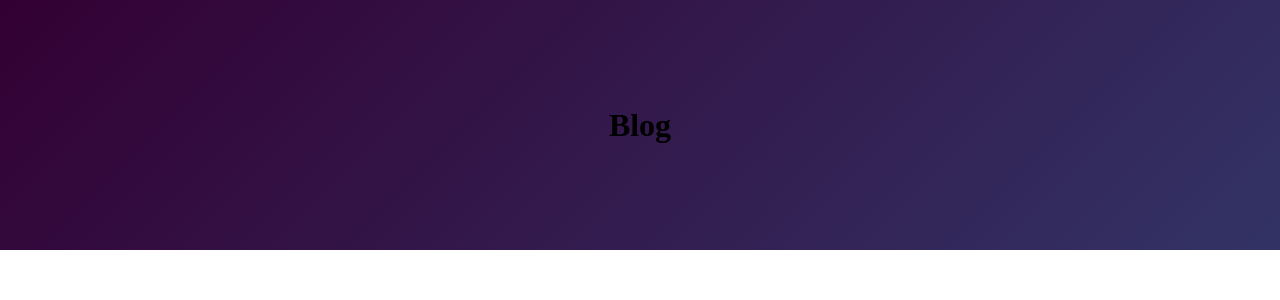
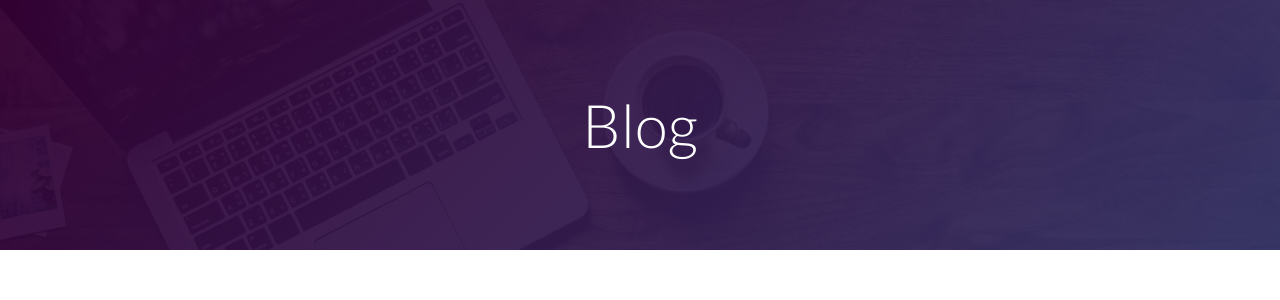
Before and after one commit to Mohammedazzam/-vuejs-simple-blog, a Vue app: page / in a window 1280 px wide. Shown: the top 300 px of the page. Built offline with nearby package versions, Linux system fonts and the light colour scheme.

Commit message:
(4 header part2 حملت ال sass + عمل التنسيقات والخطوط)

```diff
--- a/package.json
+++ b/package.json
@@ -9,6 +9,8 @@
   },
   "dependencies": {
     "core-js": "^3.6.5",
+    "node-sass": "^4.14.1",
+    "sass-loader": "^9.0.1",
     "vue": "^2.6.11"
   },
   "devDependencies": {
--- a/public/index.html
+++ b/public/index.html
@@ -1,17 +1,23 @@
 <!DOCTYPE html>
 <html lang="en">
-  <head>
+
+<head>
     <meta charset="utf-8">
     <meta http-equiv="X-UA-Compatible" content="IE=edge">
     <meta name="viewport" content="width=device-width,initial-scale=1.0">
     <link rel="icon" href="<%= BASE_URL %>favicon.ico">
-    <title><%= htmlWebpackPlugin.options.title %></title>
-  </head>
-  <body>
+    <link href="https://fonts.googleapis.com/css?family=Lato:300,300i,400,400i,700" rel="stylesheet">
+    <title>
+        <%= htmlWebpackPlugin.options.title %>
+    </title>
+</head>
+
+<body>
     <noscript>
       <strong>We're sorry but <%= htmlWebpackPlugin.options.title %> doesn't work properly without JavaScript enabled. Please enable it to continue.</strong>
     </noscript>
     <div id="app"></div>
     <!-- built files will be auto injected -->
-  </body>
+</body>
+
 </html>
--- a/src/App.vue
+++ b/src/App.vue
@@ -16,7 +16,10 @@ export default {
 </script>
 
 <style>
+
 body{
+  font-family: 'Lato', sans-serif;
   margin: 0;
 }
+
 </style>
--- a/src/components/app-header.vue
+++ b/src/components/app-header.vue
@@ -4,22 +4,40 @@
     </header>
 </template>
 
-<style >
-    header{
+<style lang="scss">
+  header {
+    position: relative;
     height: 250px;
-        background-color:#eee ;
     display: flex;
     justify-content: center;
     align-items: center;
     background-image: url(../assets/header-bg.jpg);
+    background-size: cover;
+
+    &::before{
+      content: '';
+      display: block;
+      position: absolute;
+      top: 0;
+      left: 0;
+      bottom: 0;
+      right: 0;
+      opacity: 0.95;
+      /* Permalink - use to edit and share this gradient: http://colorzilla.com/gradient-editor/#330033+0,333366+100 */
       background: #330033; /* Old browsers */
       background: -moz-linear-gradient(-45deg, #330033 0%, #333366 100%); /* FF3.6-15 */
       background: -webkit-linear-gradient(-45deg, #330033 0%,#333366 100%); /* Chrome10-25,Safari5.1-6 */
       background: linear-gradient(135deg, #330033 0%,#333366 100%); /* W3C, IE10+, FF16+, Chrome26+, Opera12+, Safari7+ */
       filter: progid:DXImageTransform.Microsoft.gradient( startColorstr='#330033', endColorstr='#333366',GradientType=1 ); /* IE6-9 fallback on horizontal gradient */
     }
-    h1{
+  }
+
+  h1 {
+    position: relative;
     margin: 0;
+    color: #fff;
+    font-weight: 300;
+    font-size: 60px;
   }
 </style>
 
```
Also changed, not shown: 1 other file (tests, documents, lock files or other folders). Lines whose indentation alone changed are shown as unchanged.
